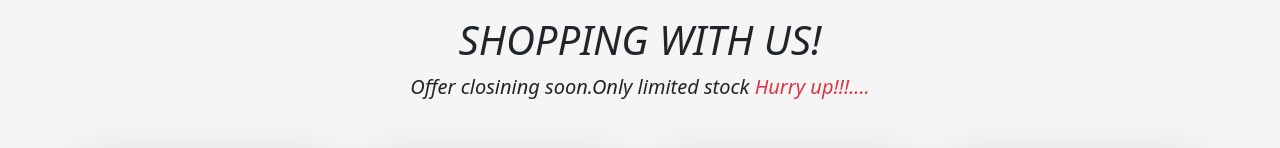
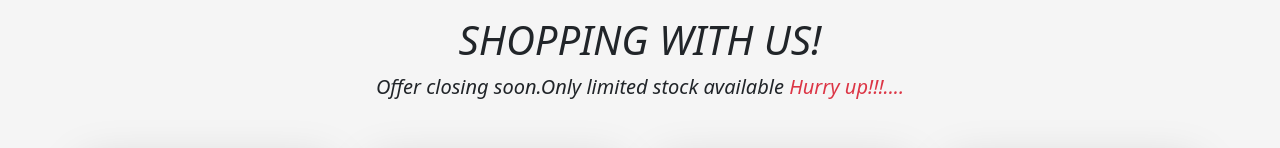
Before and after one commit to Nasrudeen13/card-project, a plain HTML site: page index.html in a window 1280 px wide. Shown: the top 148 px of the page. Drawn offline with nearby package versions, Linux system fonts and the light colour scheme.

Commit message:
Update index.html
update spelling mistake

```diff
--- a/index.html
+++ b/index.html
@@ -26,7 +26,7 @@
 
     <div class="container text-center">
         <h1 class="pt-3 "><i>SHOPPING WITH US!</i></h1>
-        <p class="lead mb-5 fw-5"><i>Offer closining soon.Only limited stock <span class="text-danger">Hurry up!!!....</span></i></p>
+        <p class="lead mb-5 fw-5"><i>Offer closing soon.Only limited stock available <span class="text-danger">Hurry up!!!....</span></i></p>
     </div>
 
      <!--card-->
```
